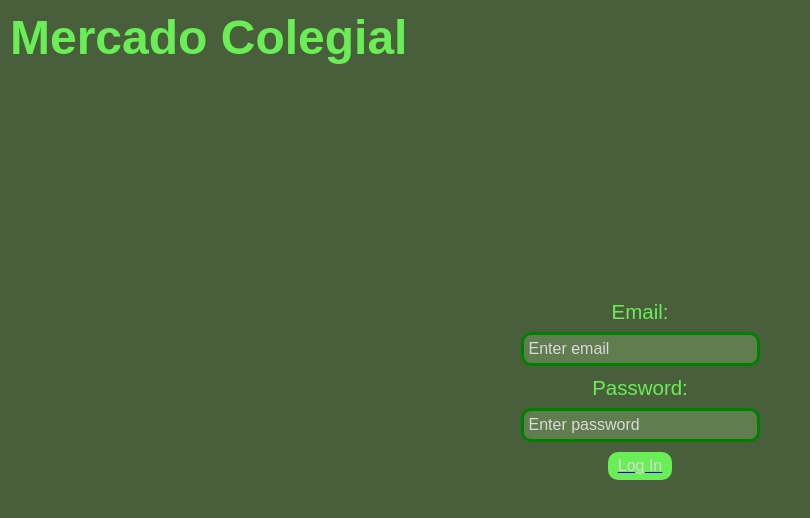
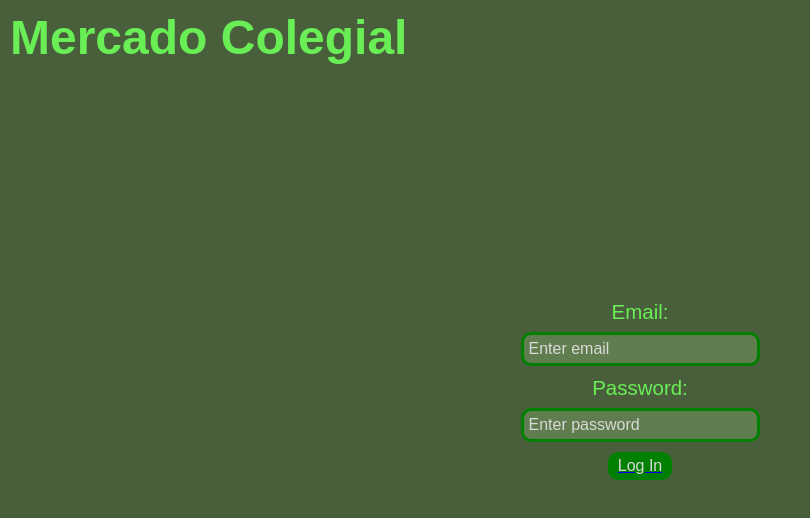
Before and after one commit to uprm-inso4101-2024-2025-s1/semester-project-mercado-colegial-online, a Vue app in the folder vue-project/: page /login in a window 1280 px wide. Shown: the top 518 px of the page, without its empty margins (0-810 px from the left). Built offline with nearby package versions, Linux system fonts and the light colour scheme.

Commit message:
Color correction

```diff
--- a/vue-project/src/views/LogIn.vue
+++ b/vue-project/src/views/LogIn.vue
@@ -87,14 +87,14 @@ body {
     padding: 5px 10px;
     font-size: 1em;
     color: hsl(0, 0%, 85%);
-    background-color: rgb(105, 238, 85);
+    background-color: green;
     border: none;
     border-radius: 10px;
     cursor: pointer;
 }
 
 .btn:hover {
-    background-color: darkgreen;
+    background-color: #495F3C;
 }
 
 label {
```
